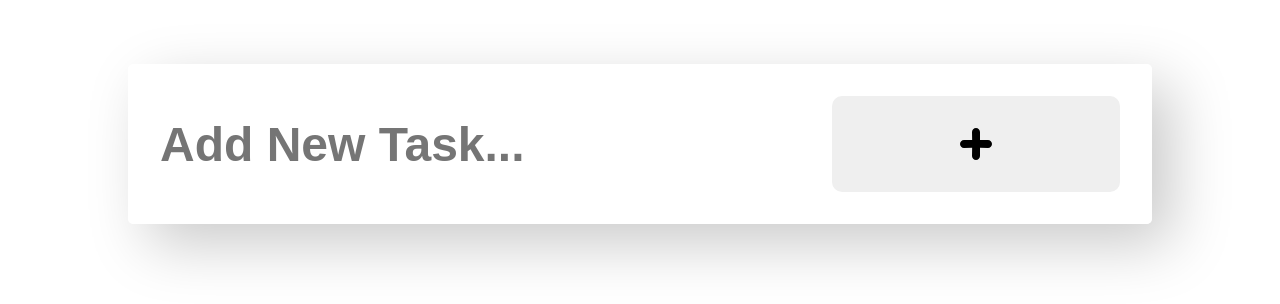
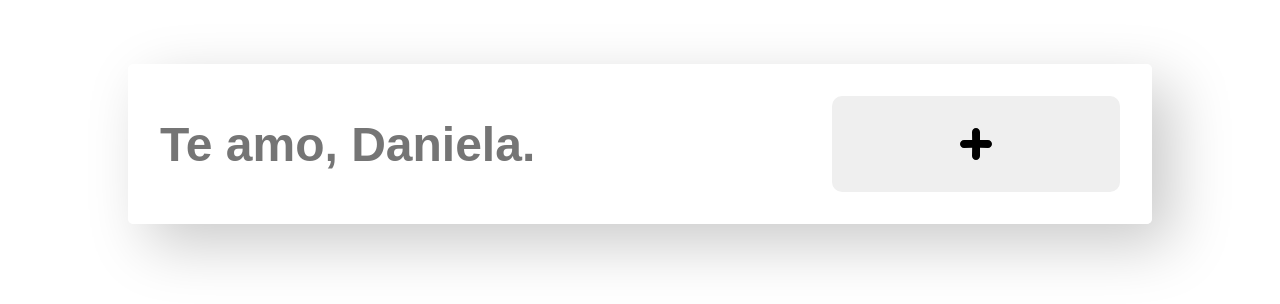
Before and after one commit to RakiDev/todo-app-react-typescript, a React (Vite) app: page / in a window 1280 px wide. Shown: the top 304 px of the page. Built offline with nearby package versions, Linux system fonts and the light colour scheme.

Commit message:
testing auto update PWA

```diff
--- a/src/Form.tsx
+++ b/src/Form.tsx
@@ -47,7 +47,7 @@ const Form: FC = () => {
                     className="form_input"
                     value={task}
                     onChange={handleChange}
-                    placeholder="Add New Task..."
+                    placeholder="Te amo, Daniela."
                     spellCheck={false}
                 />
                 <button className="form_button" onClick={addTask}>
```
